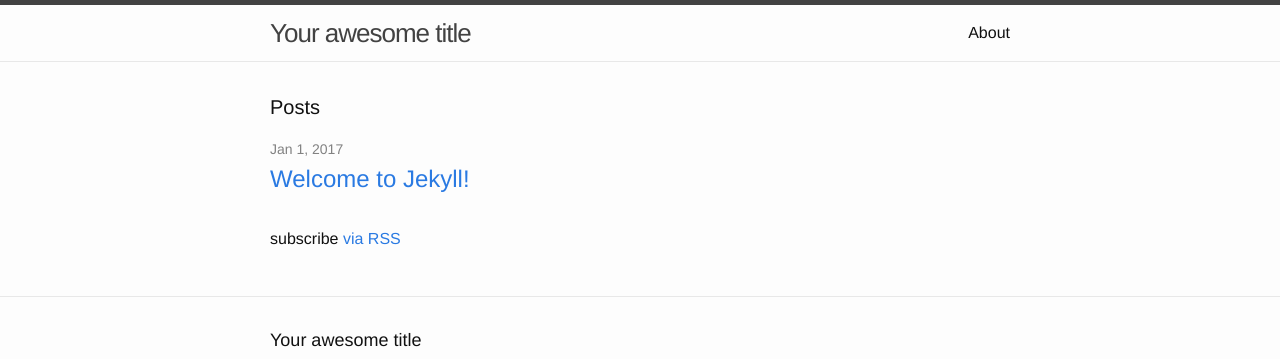
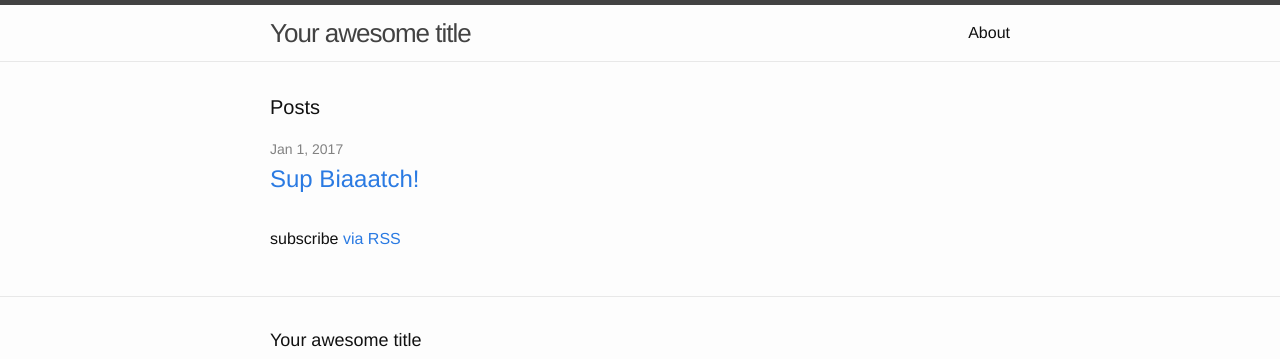
Before and after one commit to alvaromorate/alvaromorate.github.io, a Jekyll site: the page built from index.html, in a window 1280 px wide. Shown: the top 359 px of the page. Built offline with Jekyll 4.4.1, drawn with Linux system fonts in a browser that asks for light colours.

Commit message:
Update 2017-01-01-welcome-to-jekyll.markdown

```diff
--- a/_posts/2017-01-01-welcome-to-jekyll.markdown
+++ b/_posts/2017-01-01-welcome-to-jekyll.markdown
@@ -1,6 +1,6 @@
 ---
-layout: post
-title:  "Welcome to Jekyll!"
+layout: Bienvenidos
+title:  "Sup Biaaatch!"
 date:   2017-01-01 17:48:20 -0500
 categories: jekyll update
 ---
```
